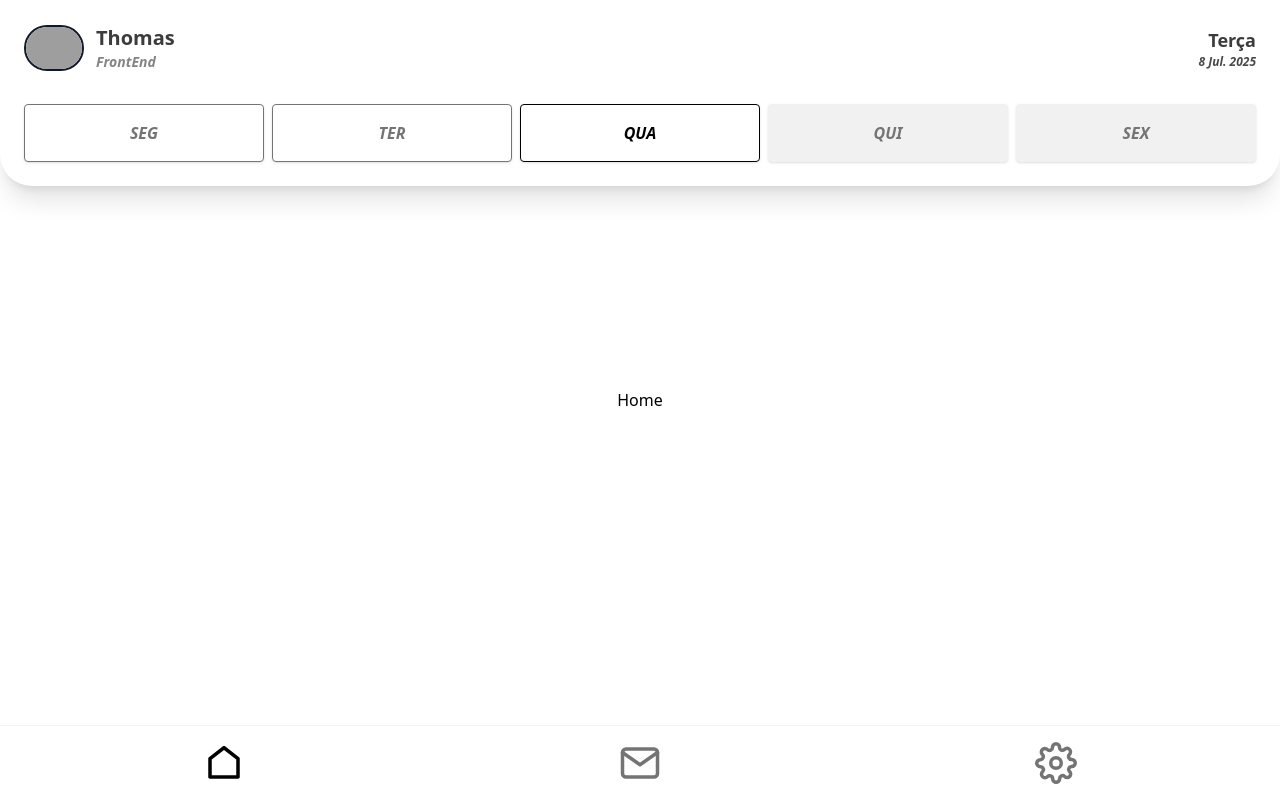
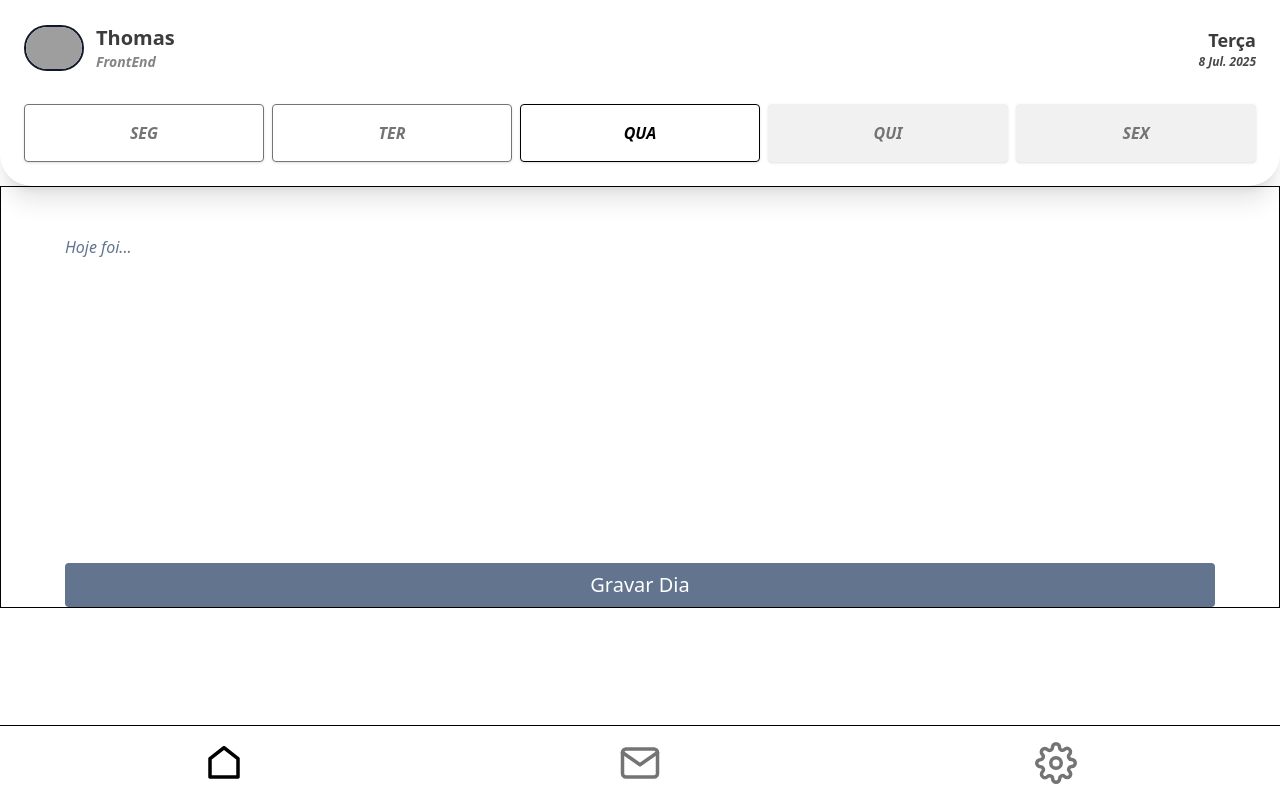
Before and after one commit to thomas-almeida/newsletter-project, a Next.js app: page / in a window 1280 px wide. Built offline with nearby package versions, Linux system fonts and the light colour scheme; grey boxes are pictures that could not be loaded.

Commit message:
Simple speech recognition

```diff
--- a/app/components/navigation.tsx
+++ b/app/components/navigation.tsx
@@ -11,7 +11,7 @@ export default function Navigation() {
 
   return (
     <>
-      <div className="grid grid-cols-3 items-center w-full p-4 absolute bottom-0 border-t border-slate-100">
+      <div className="grid grid-cols-3 items-center w-full p-4 absolute bottom-0 border-t">
 
         <Link href="/">
           <RiHomeLine
--- a/app/components/topbar.tsx
+++ b/app/components/topbar.tsx
@@ -26,7 +26,7 @@ export default function TopBar() {
   const pathname = usePathname()
 
   return (
-    <div className="absolute top-0 p-6 shadow-xl rounded-b-4xl w-full">
+    <div className="p-6 shadow-xl rounded-b-4xl w-full">
       <div className="flex justify-between items-center">
         <div className="flex justify-start items-center gap-3">
           <Image
--- a/app/layout.tsx
+++ b/app/layout.tsx
@@ -17,7 +17,7 @@ export default function RootLayout({
     <html lang="pt-br">
       <body>
         <TopBar />
-        <div className="flex flex-col justify-center items-center h-screen">
+        <div className="flex flex-col justify-center items-center">
           {children}
         </div>
         <Navigation />
--- a/app/page.tsx
+++ b/app/page.tsx
@@ -1,9 +1,86 @@
-"use client"
+"use client";
+
+import { useState, useRef } from "react";
+
+// Extend Window interface for SpeechRecognition types
+declare global {
+  interface Window {
+    SpeechRecognition: any;
+    webkitSpeechRecognition: any;
+  }
+}
+
+// Define SpeechRecognition type
+type SpeechRecognition = typeof window.webkitSpeechRecognition;
 
 export default function Home() {
+  const [transcription, setTranscription] = useState("");
+  const [isRecording, setIsRecording] = useState(false);
+  const recognitionRef = useRef<any>(null);
+
+  const handleToggleRecording = () => {
+    if (isRecording) {
+      recognitionRef.current.stop();
+      setIsRecording(false);
+    } else {
+      const SpeechRecognition =
+        window.SpeechRecognition || window.webkitSpeechRecognition;
+      if (SpeechRecognition) {
+        const recognition = new SpeechRecognition();
+        recognition.continuous = true;
+        recognition.interimResults = true;
+        interface SpeechRecognitionEventResult {
+          [index: number]: SpeechRecognitionAlternative;
+          isFinal: boolean;
+        }
+
+        interface SpeechRecognitionAlternative {
+          transcript: string;
+          confidence: number;
+        }
+
+        interface SpeechRecognitionEvent {
+          results: SpeechRecognitionEventResult[];
+        }
+
+        recognition.onresult = (event: SpeechRecognitionEvent) => {
+          const transcript = Array.from(event.results)
+            .map((result: SpeechRecognitionEventResult) => result[0])
+            .map((result: SpeechRecognitionAlternative) => result.transcript)
+            .join("");
+          setTranscription(transcript);
+        };
+        recognition.start();
+        recognitionRef.current = recognition;
+        setIsRecording(true);
+      } else {
+        alert("Speech recognition not supported in this browser.");
+      }
+    }
+  };
+
   return (
     <>
-      <h1>Home</h1>
+      <div className="border flex justify-center items-center w-full overflow-y-auto">
+        <div className="w-[90%]">
+          <div
+            contentEditable={transcription.length > 0}
+            className="my-12 mx-auto text-md outline-none text-justify text-slate-500 italic h-[35vh] overflow-y-auto"
+          >
+            {transcription.length <= 0 ? "Hoje foi..." : transcription}
+          </div>
+          <span className="">
+            <button
+              className={`text-white px-4 py-2 rounded w-full mx-auto text-xl aboslute bottom-0 ${
+                isRecording ? "bg-red-500" : "bg-slate-500"
+              }`}
+              onClick={handleToggleRecording}
+            >
+              {isRecording ? "Parar de Gravar" : "Gravar Dia"}
+            </button>
+          </span>
+        </div>
+      </div>
     </>
-  )
+  );
 }
```
